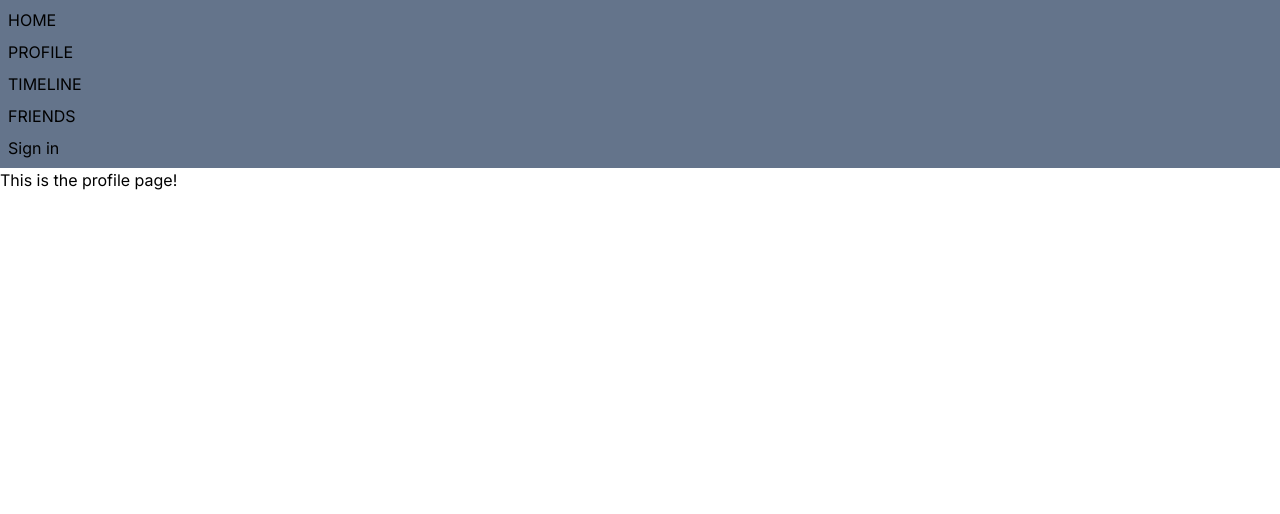
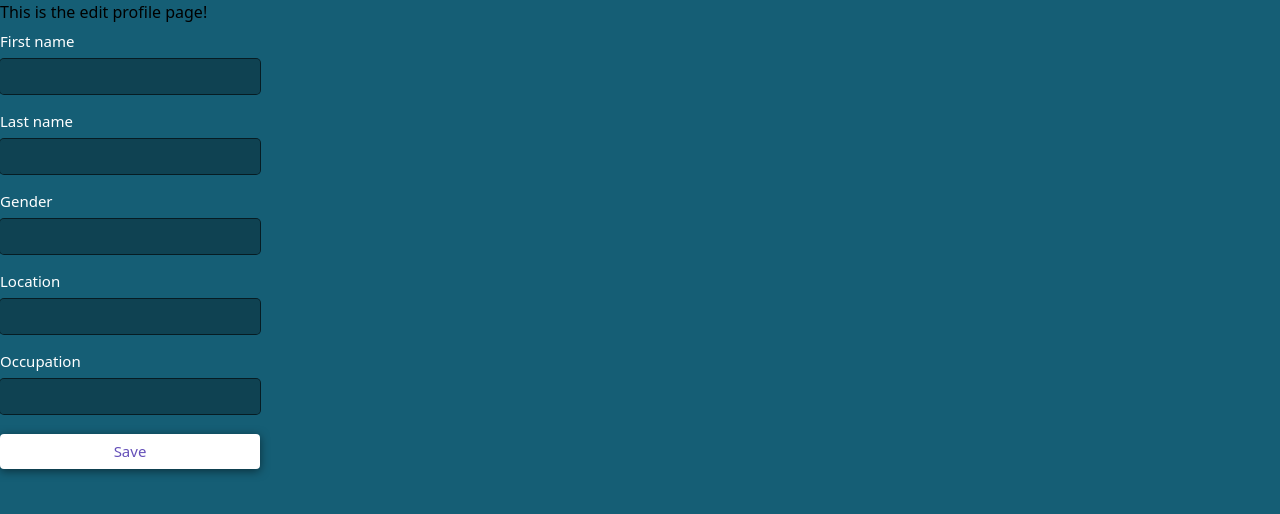
Before and after one commit to DJWilson1990/Week9-SocialNetwork, a Next.js app: page /profile in a window 1280 px wide. Shown: the top 514 px of the page. Built offline with nearby package versions, Linux system fonts and the light colour scheme; no server answers.

Commit message:
profile form/clerk id

```diff
--- a/package.json
+++ b/package.json
@@ -10,6 +10,8 @@
   },
   "dependencies": {
     "@clerk/nextjs": "^4.29.9",
+    "@radix-ui/colors": "^3.0.0",
+    "@radix-ui/react-form": "^0.0.3",
     "@vercel/postgres": "^0.7.2",
     "next": "14.1.2",
     "react": "^18",
--- a/src/app/api/webhooks/route.js
+++ /dev/null
@@ -1,56 +0,0 @@
-import { Webhook } from "svix";
-import { headers } from "next/headers";
-import { WebhookEvent } from "@clerk/nextjs/server";
-
-export async function POST() {
-  const WEBHOOK_SECRET = process.env.WEBHOOK_SECRET;
-
-  if (!WEBHOOK_SECRET) {
-    throw new Error(
-      "Please add WEBHOOK_SECRET from Clerk Dashboard to .env.local"
-    );
-  }
-
-  //Get headers
-  const headerPayload = headers();
-  const svix_id = headerPayload.get("svix-id");
-  const svix_timestamp = headerPayload.get("svix-timestamp");
-  const svix_signature = headerPayload.get("svix-signature");
-  // if no headers, error
-  if (!svix_id || !svix_timestamp || !svix_signature) {
-    return new Response("Error occured -- no svix headers", {
-      status: 400,
-    });
-  }
-
-  //get the body
-  const payload = await requestAnimationFrame.json();
-  const body = JSON.stringify(payload);
-
-  //create a new Svix instance with your secret
-  const wh = new Webhook(WEBHOOK_SECRET);
-
-  let evt;
-
-  //Verify the payload with the headers
-  try {
-    evt = wh.verify(body, {
-      "svix-id": svix_id,
-      "svix-timestamp": svix_timestamp,
-      "svix-signature": svix_signature,
-    });
-  } catch (err) {
-    console.error("Error occured", {
-      status: 400,
-    });
-  }
-
-  //get id and type
-  const { id } = evt.data;
-  const eventType = evt.type;
-
-  console.log(`Webhook with ID of ${id} and type of ${eventType}`);
-  console.log("Webhook body:", body);
-
-  return new Response("", { status: 200 });
-}
--- /dev/null
+++ b/src/app/components/ProfileForm.css
@@ -0,0 +1,95 @@
+@import "@radix-ui/colors/black-alpha.css";
+@import "@radix-ui/colors/violet.css";
+@import "@radix-ui/colors/mauve.css";
+
+/* reset */
+
+input,
+textarea,
+button {
+  all: unset;
+  box-sizing: border-box;
+}
+
+.FormRoot {
+  width: 260px;
+}
+
+.FormField {
+  display: grid;
+  margin-bottom: 10px;
+}
+
+.FormLabel {
+  font-size: 15px;
+  font-weight: 500;
+  line-height: 35px;
+  color: white;
+}
+
+.FormMessage {
+  font-size: 13px;
+  color: white;
+  opacity: 0.8;
+}
+
+.Input,
+.Textarea {
+  width: 100%;
+  display: inline-flex;
+  align-items: center;
+  justify-content: center;
+  border-radius: 4px;
+
+  font-size: 15px;
+  color: white;
+  background-color: var(--black-a5);
+  box-shadow: 0 0 0 1px var(--black-a9);
+}
+.Input:hover,
+.Textarea:hover {
+  box-shadow: 0 0 0 1px black;
+}
+.Input:focus,
+.Textarea:focus {
+  box-shadow: 0 0 0 2px black;
+}
+.Input::selection,
+.Textarea::selection {
+  background-color: var(--black-a9);
+  color: white;
+}
+
+.Input {
+  padding: 0 10px;
+  height: 35px;
+  line-height: 1;
+}
+
+.Textarea {
+  resize: none;
+  padding: 10px;
+}
+
+.Button {
+  display: inline-flex;
+  align-items: center;
+  justify-content: center;
+  border-radius: 4px;
+  padding: 0 15px;
+  font-size: 15px;
+  line-height: 1;
+  font-weight: 500;
+  height: 35px;
+  width: 100%;
+
+  background-color: white;
+  color: var(--violet-11);
+  box-shadow: 0 2px 10px var(--black-a7);
+}
+.Button:hover {
+  background-color: var(--mauve-3);
+}
+.Button:focus {
+  box-shadow: 0 0 0 2px black;
+}
--- /dev/null
+++ b/src/app/components/ProfileForm.jsx
@@ -0,0 +1,119 @@
+"use client";
+
+import React from "react";
+import * as Form from "@radix-ui/react-form";
+// import "./styles.css";
+import "./ProfileForm.css";
+
+export default function ProfileForm({ action, user_id, email, new_profile }) {
+  //space
+  async function submitForm(event) {
+    event.preventDefault();
+    console.log(event);
+
+    const formData = new FormData(event.target);
+    console.log(formData);
+    action(formData);
+  }
+
+  console.log(user_id, email, new_profile);
+  return (
+    <Form.Root className="FormRoot" onSubmit={submitForm}>
+      <input type="hidden" name="user_id" value={user_id} />
+      <input type="hidden" name="email" value={email} />
+      <input type="hidden" name="new_profile" value={new_profile} />
+      <Form.Field className="FormField" name="first_name">
+        <div
+          style={{
+            display: "flex",
+            alignItems: "baseline",
+            justifyContent: "space-between",
+          }}
+        >
+          <Form.Label className="FormLabel">First name</Form.Label>
+          <Form.Message className="FormMessage" match="valueMissing">
+            Please enter your first name
+          </Form.Message>
+          {/* <Form.Message className="FormMessage" match="typeMismatch">
+            Please provide a valid email
+          </Form.Message> */}
+        </div>
+        <Form.Control asChild>
+          <input className="Input" type="text" required />
+        </Form.Control>
+      </Form.Field>
+
+      <Form.Field className="FormField" name="last_name">
+        <div
+          style={{
+            display: "flex",
+            alignItems: "baseline",
+            justifyContent: "space-between",
+          }}
+        >
+          <Form.Label className="FormLabel">Last name</Form.Label>
+          <Form.Message className="FormMessage" match="valueMissing">
+            Please enter your last name
+          </Form.Message>
+          {/* <Form.Message className="FormMessage" match="typeMismatch">
+            Please provide a valid email
+          </Form.Message> */}
+        </div>
+        <Form.Control asChild>
+          <input className="Input" type="text" required />
+        </Form.Control>
+      </Form.Field>
+
+      <Form.Field className="FormField" name="gender">
+        <div
+          style={{
+            display: "flex",
+            alignItems: "baseline",
+            justifyContent: "space-between",
+          }}
+        >
+          <Form.Label className="FormLabel">Gender</Form.Label>
+        </div>
+        <Form.Control asChild>
+          <input className="Input" type="text" />
+        </Form.Control>
+      </Form.Field>
+
+      <Form.Field className="FormField" name="location">
+        <div
+          style={{
+            display: "flex",
+            alignItems: "baseline",
+            justifyContent: "space-between",
+          }}
+        >
+          <Form.Label className="FormLabel">Location</Form.Label>
+        </div>
+        <Form.Control asChild>
+          <input className="Input" type="text" />
+        </Form.Control>
+      </Form.Field>
+
+      <Form.Field className="FormField" name="occupation">
+        <div
+          style={{
+            display: "flex",
+            alignItems: "baseline",
+            justifyContent: "space-between",
+          }}
+        >
+          <Form.Label className="FormLabel">Occupation</Form.Label>
+        </div>
+        <Form.Control asChild>
+          <input className="Input" type="text" />
+        </Form.Control>
+      </Form.Field>
+
+      <Form.Submit asChild>
+        <button className="Button" style={{ marginTop: 10 }}>
+          Save
+        </button>
+      </Form.Submit>
+    </Form.Root>
+  );
+}
--- a/src/app/layout.js
+++ b/src/app/layout.js
@@ -1,7 +1,7 @@
 import { Inter } from "next/font/google";
 import "./globals.css";
 import { ClerkProvider } from "@clerk/nextjs";
-import Nav from "./components/Nav";
+// import { UserButton } from "@clerk/nextjs";
 
 const inter = Inter({ subsets: ["latin"] });
 
@@ -14,8 +14,8 @@ export default function RootLayout({ children }) {
   return (
     <ClerkProvider>
       <html lang="en">
-        <body className={inter.className}>
-          <Nav />
+        <body className="{inter.className} bg-cyan-800">
+          {/* <UserButton /> */}
           {children}
         </body>
       </html>
--- a/src/app/page.js
+++ b/src/app/page.js
@@ -1,9 +1,15 @@
 import Image from "next/image";
+import { SignInButton } from "@clerk/nextjs";
+import { auth } from "@clerk/nextjs";
 
 export default function Home() {
+  const { userId } = auth();
   return (
     <div>
-      <p className="color: bg-green-500">hello! This is the home page</p>
+      <h1>A Social Network</h1>
+      <div>
+        <SignInButton mode="modal" />
+      </div>
     </div>
   );
 }
--- a/src/app/profile/[id]/page.js
+++ b/src/app/profile/[id]/page.js
@@ -1,7 +1,9 @@
+//profile view page
+
 export default function page() {
   return (
     <div>
-      <p>This will be a page to edit profile!</p>
+      <p>This will be a page to view a profile!</p>
     </div>
   );
 }
--- a/src/app/profile/page.js
+++ b/src/app/profile/page.js
@@ -1,7 +1,40 @@
-export default function Page() {
+//edit profile.
+
+import { currentUser, auth } from "@clerk/nextjs";
+import ProfileForm from "../components/ProfileForm";
+import { getProfile, saveProfile } from "@/utils/utils";
+
+export default async function Page() {
+  let newProfile = true;
+  let emailAddress;
+
+  const { userId } = auth();
+  console.log(userId);
+  if (userId) {
+    console.log(userId);
+    const user = await currentUser();
+    emailAddress = user.emailAddresses[0].emailAddress;
+    const profile = await getProfile(userId);
+    if (profile) {
+      newProfile = false;
+    }
+  }
+
+  async function updateProfile(formData) {
+    "use server";
+
+    saveProfile({ formData, newProfile });
+  }
+
   return (
     <div>
-      <p>This is the profile page!</p>
+      <p>This is the edit profile page!</p>
+      <ProfileForm
+        action={updateProfile}
+        user_id={userId}
+        email={emailAddress}
+        new_profile={newProfile}
+      />
     </div>
   );
 }
--- /dev/null
+++ b/src/utils/utils.js
@@ -0,0 +1,33 @@
+"use server";
+
+import { sql } from "@vercel/postgres";
+import { revalidatePath } from "next/cache";
+
+export async function saveProfile({ formData, newProfile }) {
+  const id = formData.get("user_id");
+  const firstName = formData.get("first_name");
+  const lastName = formData.get("last_name");
+  const email = formData.get("email");
+  const gender = formData.get("gender");
+  const location = formData.get("location");
+  const occupation = formData.get("occupation");
+  console.log("utils" + formData);
+  console.log("utils" + newProfile);
+  let queryString = "";
+  console.log(newProfile);
+  if (newProfile === true) {
+    queryString = `INSERT INTO users (id, first_name, last_name, email, gender, location, occupation) VALUES ('${id}', '${firstName}', '${lastName}', '${email}', '${gender}', '${location}', '${occupation}')`;
+  }
+  console.log(queryString);
+  const result = await sql.query(queryString);
+  console.log(result);
+}
+
+export async function getProfile(id) {
+  try {
+    const profile = (await sql`SELECT * FROM users WHERE id = ${id}`).rows[0];
+    return profile;
+  } catch (err) {
+    return undefined;
+  }
+}
```
Also changed, not shown: src/app/timeline/page.js (+5 -29 lines), 1 other file (tests, documents, lock files or other folders).
